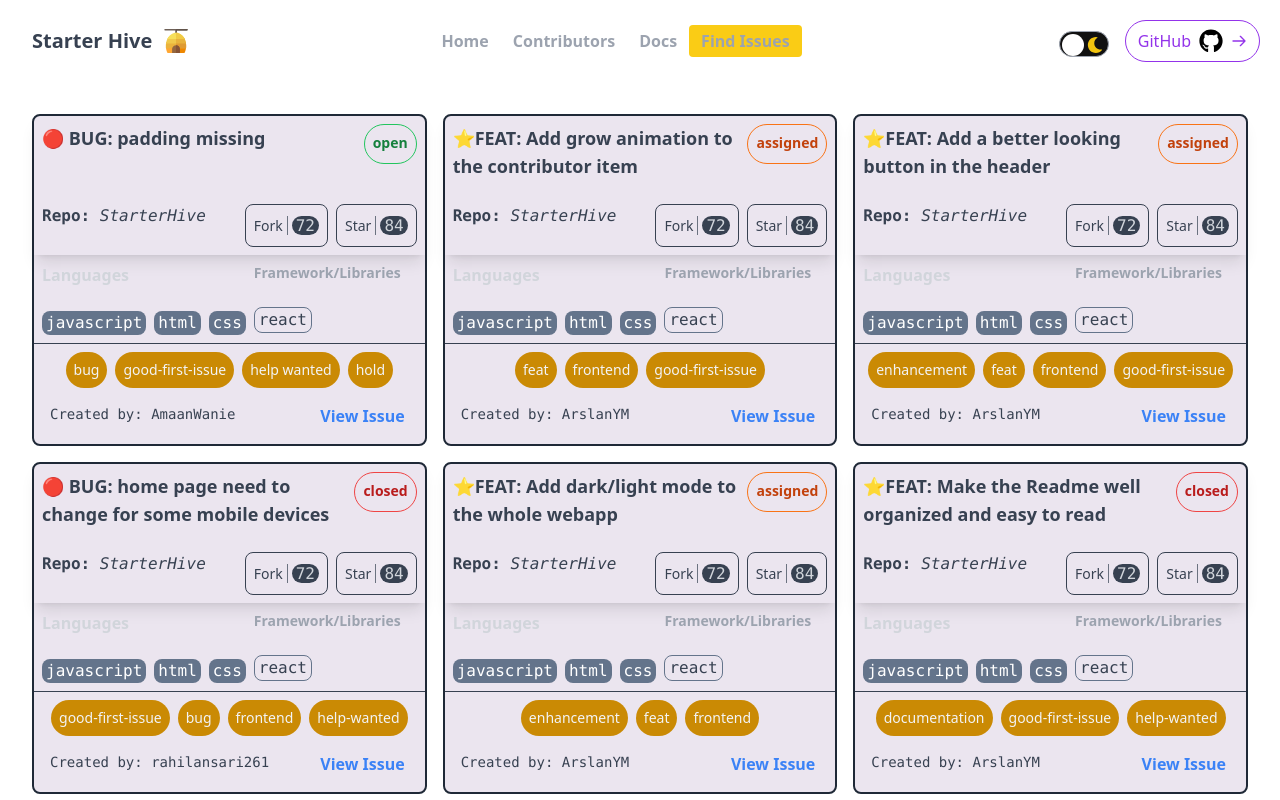
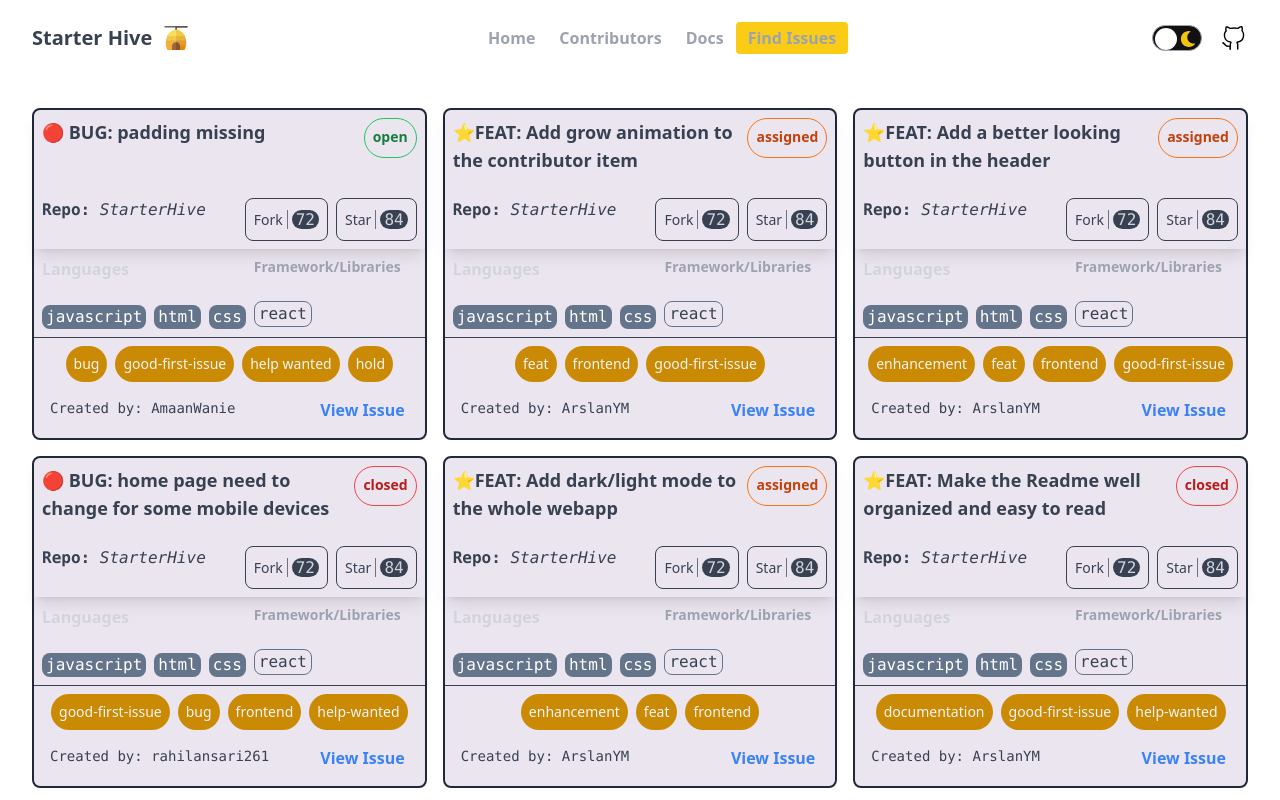
Before and after one commit to ArslanYM/StarterHive, a React (Vite) app in the folder web/: page /issues in a window 1280 px wide. Shown: the top 800 px of the page. Built offline with nearby package versions, Linux system fonts and the light colour scheme.

Commit message:
Remove git btn from header

```diff
--- a/web/src/layouts/Header.jsx
+++ b/web/src/layouts/Header.jsx
@@ -1,54 +1,89 @@
 // eslint-disable-next-line no-unused-vars
 import React, { useContext } from "react";
 import { Link, useLocation } from "react-router-dom";
-import { FaGithub } from "react-icons/fa";
+import { VscGithubAlt } from "react-icons/vsc";
 
-import logo from "../assets/hive.svg"
+import logo from "../assets/hive.svg";
 import Switch from "../components/Switch/Switch";
 import { ThemeContext } from "../Context/ThemeContext";
 
-
 const Header = () => {
-  const { handleTheme, theme } = useContext(ThemeContext)
+  const { handleTheme, theme } = useContext(ThemeContext);
   const location = useLocation();
   const path = location.pathname;
   //const active = true;
   return (
-    <header className={`text-gray-400 ${theme.bg_Selected}  body-font flex-nowrap`}>
+    <header
+      className={`text-gray-400 ${theme.bg_Selected}  body-font flex-nowrap`}
+    >
       <div className="container mx-auto flex flex-wrap p-5  flex-col w-full md:flex-row items-center justify-between">
         <nav className="flex  flex-wrap items-center text-base w-full justify-between md:width-unset md:justify-normal  ">
-          <Link to="/" className={` px-1 py-1 md:px-3  rounded hover:${theme.text_Color} cursor-pointer md:font-bold ${path == "/" && `${theme.navBar_LinkColor}  `}`}>
+          <Link
+            to="/"
+            className={` px-1 py-1 md:px-3  rounded hover:${
+              theme.text_Color
+            } cursor-pointer md:font-bold ${
+              path == "/" && `${theme.navBar_LinkColor}  `
+            }`}
+          >
             Home
           </Link>
-          <Link to="/contributors" className={` px-1 py-1 md:px-3  rounded hover:${theme.text_Color} md:font-bold cursor-pointer ${path == "/contributors" && `${theme.navBar_LinkColor}  `}`}>
+          <Link
+            to="/contributors"
+            className={` px-1 py-1 md:px-3  rounded hover:${
+              theme.text_Color
+            } md:font-bold cursor-pointer ${
+              path == "/contributors" && `${theme.navBar_LinkColor}  `
+            }`}
+          >
             Contributors
           </Link>
-          <Link to="/docs" className={` px-1 py-1 md:px-3  rounded hover:${theme.text_Color} md:font-bold cursor-pointer ${path == "/docs" && `${theme.navBar_LinkColor}  `}`}>
+          <Link
+            to="/docs"
+            className={` px-1 py-1 md:px-3  rounded hover:${
+              theme.text_Color
+            } md:font-bold cursor-pointer ${
+              path == "/docs" && `${theme.navBar_LinkColor}  `
+            }`}
+          >
             Docs
           </Link>
-          <Link to="/issues" className={`hover:${theme.text_Color} cursor-pointer md:font-bold px-1 py-1 md:px-3 rounded ${path == "/issues" && `${theme.navBar_LinkColor}  `}`}>
+          <Link
+            to="/issues"
+            className={`hover:${
+              theme.text_Color
+            } cursor-pointer md:font-bold px-1 py-1 md:px-3 rounded ${
+              path == "/issues" && `${theme.navBar_LinkColor}  `
+            }`}
+          >
             Find Issues
           </Link>
         </nav>
-        <Link to="/" className="flex order-first  title-font font-medium items-center text-white  mb-4 md:mb-0">
+        <Link
+          to="/"
+          className="flex order-first  title-font font-medium items-center text-white  mb-4 md:mb-0"
+        >
+          <span
+            className={`${theme.text_Color} ml-3 text-xl  font-bold cursor-pointer`}
+          >
+            Starter Hive{" "}
+          </span>
+          <img src={logo} alt="Logo" className="ml-3 w-6" />
+        </Link>
+        <div className=" inline-flex w-[10%]">
+          <Switch handleTheme={handleTheme} checked={theme.checked} />
 
-          <span className={`${theme.text_Color} ml-3 text-xl  font-bold cursor-pointer`}>Starter Hive </span>
-          <img src={logo} alt="Logo" className="ml-3 w-6" />
-
-        </Link>
-        <div className=" inline-flex ">
-          <Switch handleTheme={handleTheme} checked={theme.checked} />
-          <button className={` inline-flex ${theme.navBar_BtnColor} py-2 px-3 border border-purple-600 rounded-full focus:outline-none duration-300
-            hover:ring-2 hover:ring-purple-500 hover:ring-purple-500 transition-all ease-out duration-300 `}>
-            <a href="https://github.com/ArslanYM/StarterHive" aria-label="github-link" target="_blank" rel="noreferrer" className="space-x-2 flex items-center">
-              <span className="text-purple-600">GitHub</span>
-              <FaGithub className={` text-2xl  ${theme.navBar_GitBtnIconColor}`} />
-              <svg xmlns="http://www.w3.org/2000/svg" className="h-4 w-4 ml-1 text-purple-600"
-                fill="none" viewBox="0 0 24 24" stroke="currentColor">
-                <path strokeLinecap="round" strokeLinejoin="round" strokeWidth={2} d="M14 5l7 7m0 0l-7 7m7-7H3" />
-              </svg>
-            </a>
-          </button>
+          <a
+            href="https://github.com/ArslanYM/StarterHive"
+            aria-label="github-link"
+            target="_blank"
+            rel="noreferrer"
+            className="space-x-2 flex items-center"
+          >
+            <VscGithubAlt
+              className={`p-0.5 hover:text-4xl text-3xl flex rounded-md duration-300 ${theme.navBar_GitBtnIconColor} ${theme.navBar_GitHover}`}
+            />
+          </a>
         </div>
       </div>
     </header>
```
